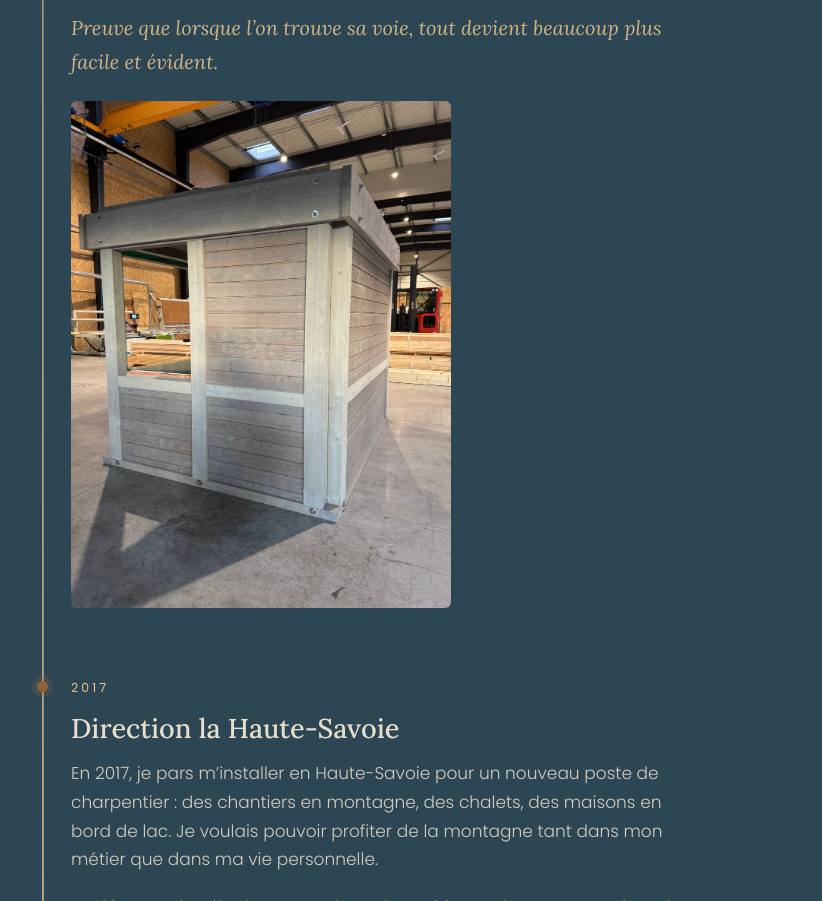
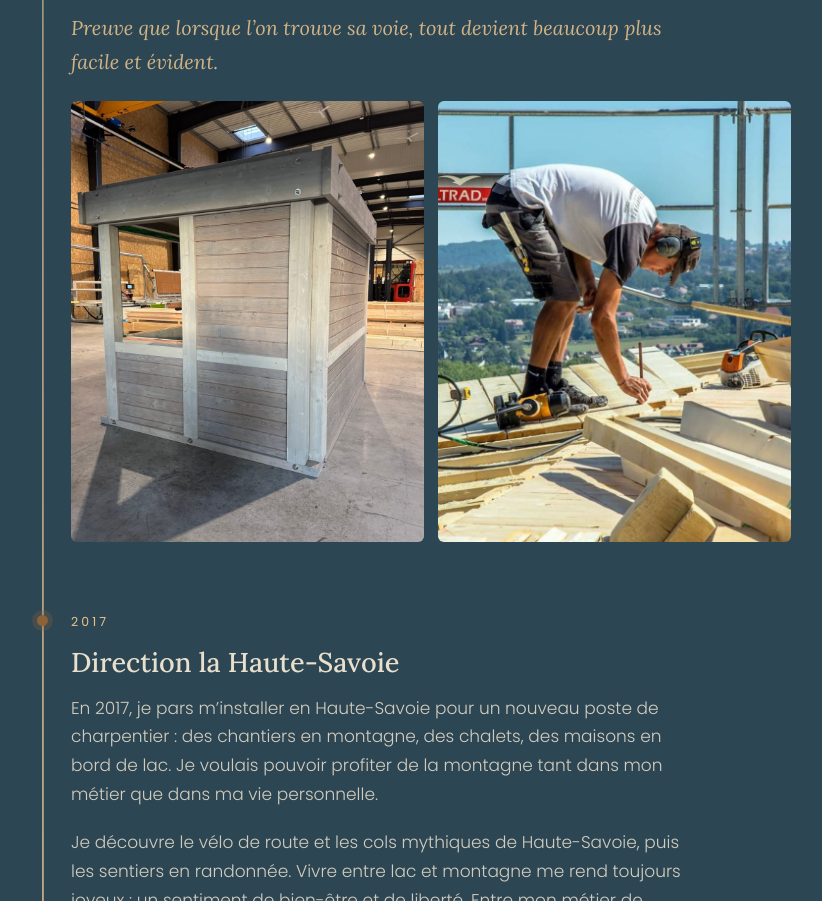
Before and after one commit to Thomas-SI/site-amm, a plain HTML site: page histoire.html in a window 1280 px wide. Shown: the part 2251-3152 px from the top of the page, without its empty margins (53-875 px from the left). Drawn offline with Linux system fonts and the light colour scheme.

Commit message:
Histoire : photo chantier dans l'étape Trouver ma voie
Co-Authored-By: Claude Sonnet 5.5 <noreply@anthropic.com>
Claude-Session: https://claude.ai/code/session_01CfFNFfBhVCZ42ebZHS4Zph

```diff
--- a/histoire.html
+++ b/histoire.html
@@ -62,7 +62,10 @@
       <div class="step reveal"><span class="date">2012</span><h3>Trouver ma voie</h3>
         <p>L’école n’était pas mon fort. Il fallait choisir dans quel domaine poursuivre mes études, et je ne me voyais pas rester en classe des journées entières, des semaines entières, des mois entiers… Tout naturellement, en 2012, je me suis orienté vers un bac professionnel Technicien constructeur bois. Ça m’a tout de suite fait sens. Après le bac, j’ai même décidé de partir dans le Jura pour passer un BTS Systèmes constructifs bois et habitat, chose faite avec une grande satisfaction, vu mon parcours scolaire.</p>
         <p class="step-punch">Preuve que lorsque l’on trouve sa voie, tout devient beaucoup plus facile et évident.</p>
-        <figure class="step-photo has-img portrait"><img src="assets/images/histoire-2012.jpg" alt="Cabane en bois réalisée à l’atelier" loading="lazy"></figure>
+        <div class="step-photos">
+          <figure class="step-photo has-img"><img src="assets/images/histoire-2012.jpg" alt="Cabane en bois réalisée à l’atelier" loading="lazy"></figure>
+          <figure class="step-photo has-img"><img src="assets/images/histoire-2012-chantier.jpg" alt="Thomas charpentier au travail sur un toit, avec la vallée en arrière-plan" loading="lazy" style="object-position:50% 30%"></figure>
+        </div>
       </div>
       <div class="step reveal"><span class="date">2017</span><h3>Direction la Haute-Savoie</h3>
         <p>En 2017, je pars m’installer en Haute-Savoie pour un nouveau poste de charpentier : des chantiers en montagne, des chalets, des maisons en bord de lac. Je voulais pouvoir profiter de la montagne tant dans mon métier que dans ma vie personnelle.</p>
```
Also changed, not shown: assets/images/histoire-2012-chantier.jpg (added).
